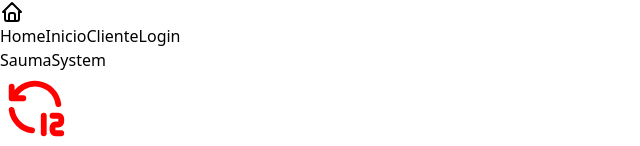
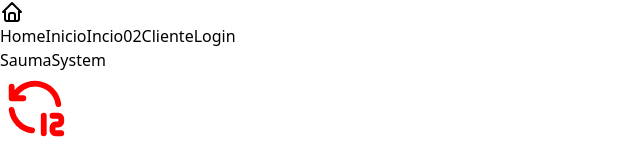
Before and after one commit to saumaeric/next-1, a Next.js app: page / in a window 1280 px wide. Shown: the top 146 px of the page, without its empty margins (0-640 px from the left). Built offline with nearby package versions, Linux system fonts and the light colour scheme.

Commit message:
Atualização

```diff
--- a/src/components/Nav/index.tsx
+++ b/src/components/Nav/index.tsx
@@ -12,6 +12,7 @@ export function Nav(){
             <Link href="/inicio">
 
                 <span>Inicio</span>
+                <span>Incio02</span>
             </Link>
             <Link href="/cliente">Cliente</Link>
             <Link href="/login">Login</Link>
```
